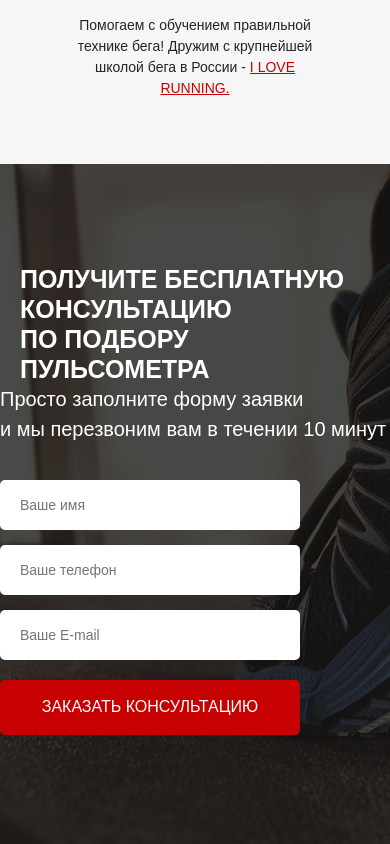
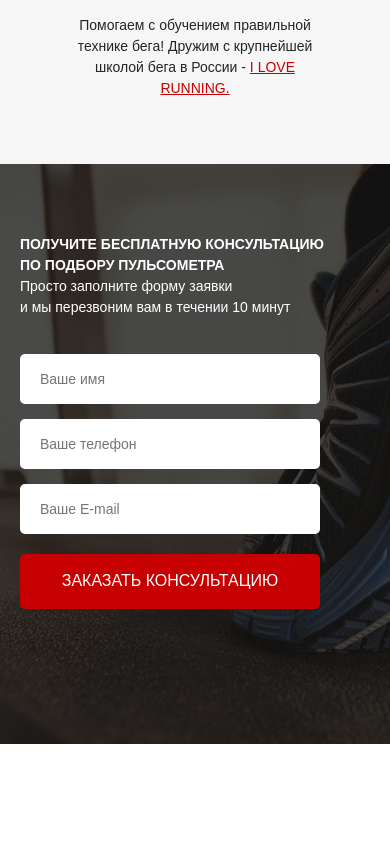
Before and after one commit to aisyesm/RunSmart, a website: page src/index.html in a window 390 px wide. Shown: the part 1900-2744 px from the top of the page. After the commit the page ends 2644 px from the top, so only its background shows below. Drawn offline with Linux system fonts and the light colour scheme.

Commit message:
Make consultation responsive

```diff
--- a/src/sass/blocks/_titles.sass
+++ b/src/sass/blocks/_titles.sass
@@ -8,9 +8,24 @@
         text-align: left
         font-size: 36px
         color: #ffffff
+        line-height: 1.5
 
+
+@media screen and ( max-width:  991px)
+    .title
+        &_left
+            margin-left: 20px
+            font-size: 32px
+
+@media screen and ( max-width:  767px)
+    .title
+        &_left
+            margin-right: 5px
+            font-size: 24px
 
 @media screen and ( max-width:  575px)
     .title
         margin: 0px 20px 0 20px
         font-size: 25px
+        &_left
+            font-size: 14px
--- a/src/sass/blocks/consultation.sass
+++ b/src/sass/blocks/consultation.sass
@@ -6,3 +6,25 @@
         font-size: 20px
         color: #ffffff
         font-weight: 500
+
+
+@media screen and ( max-width:  991px)
+    .consultation
+        &__descr, form
+            margin-left: 20px
+        &__descr
+            font-size: 18px
+
+
+@media screen and ( max-width:  767px)
+    .consultation
+        padding: 70px 0 62px 0
+        &__descr
+            font-size: 16px
+
+
+@media screen and ( max-width:  575px)
+    .consultation
+        min-height: 580px
+        &__descr
+            font-size: 14px
```
Also changed, not shown: src/css/blocks/consultation.min.css, src/css/style.min.css.
